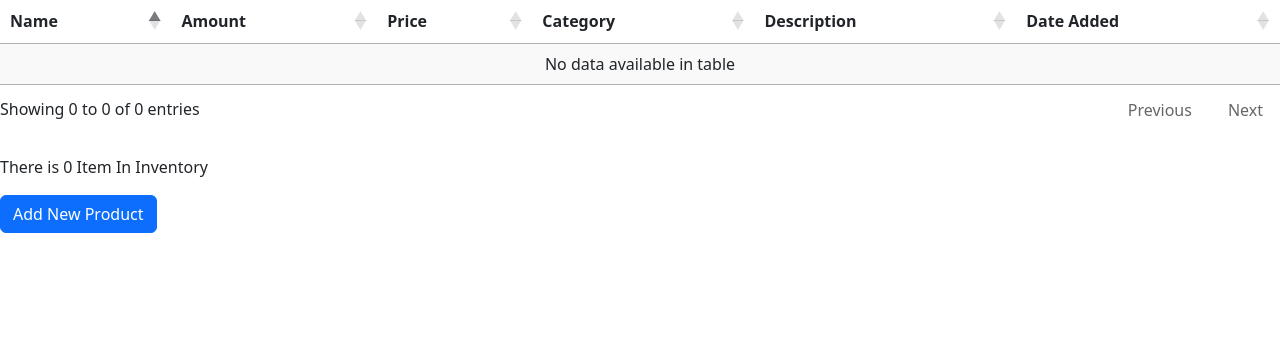
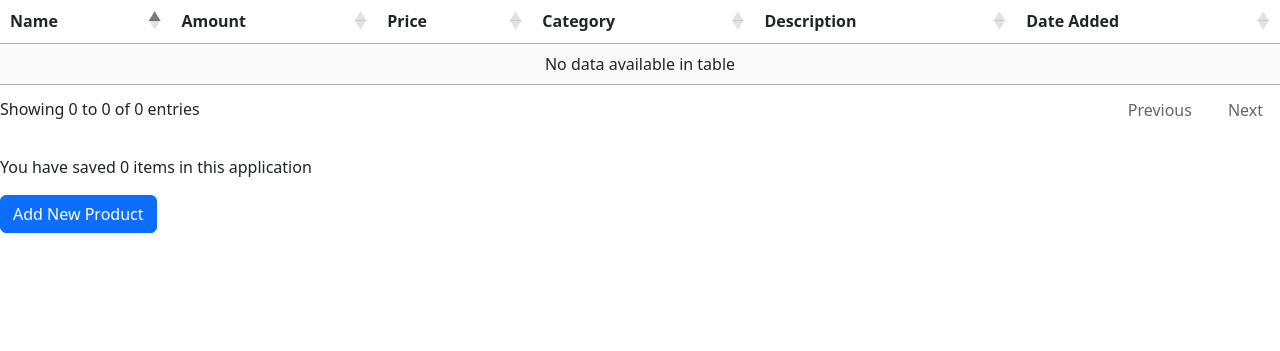
Before and after one commit to AdamMoh/adaminven, a Django app: page / in a window 1280 px wide. Shown: the part 237-588 px from the top of the page. Run offline with Django 4.2, Linux system fonts and the light colour scheme; data that the repository does not hold is empty; some libraries are stand-ins or nearby versions.

Commit message:
update readme.md and edit bonus text in main.html

```diff
--- a/main/templates/main.html
+++ b/main/templates/main.html
@@ -39,7 +39,7 @@
 </table>
 
 <br />
-<p>There is {{ dataCounts }} Item In Inventory</p>
+<p>You have saved {{ dataCounts }} items in this application</p>
 <a href="{% url 'main:create_product' %}">
     <button type="button" class="btn btn-primary">
         Add New Product
```
Also changed, not shown: assets/product_json.png (added), assets/product_json_id.png (added), assets/product_xml.png (added), assets/product_xml_id.png (added), assets/products.png (added), readme.md.
